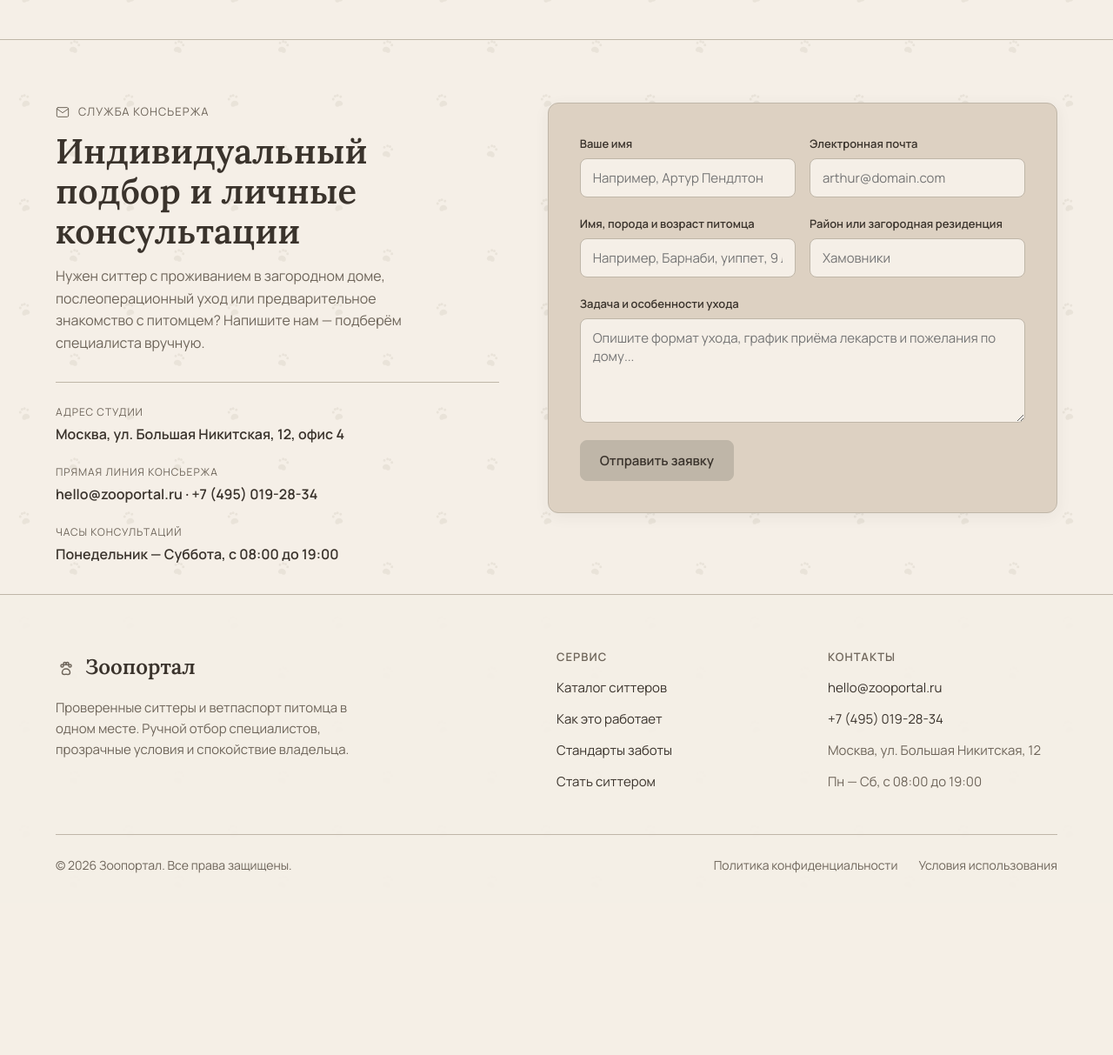
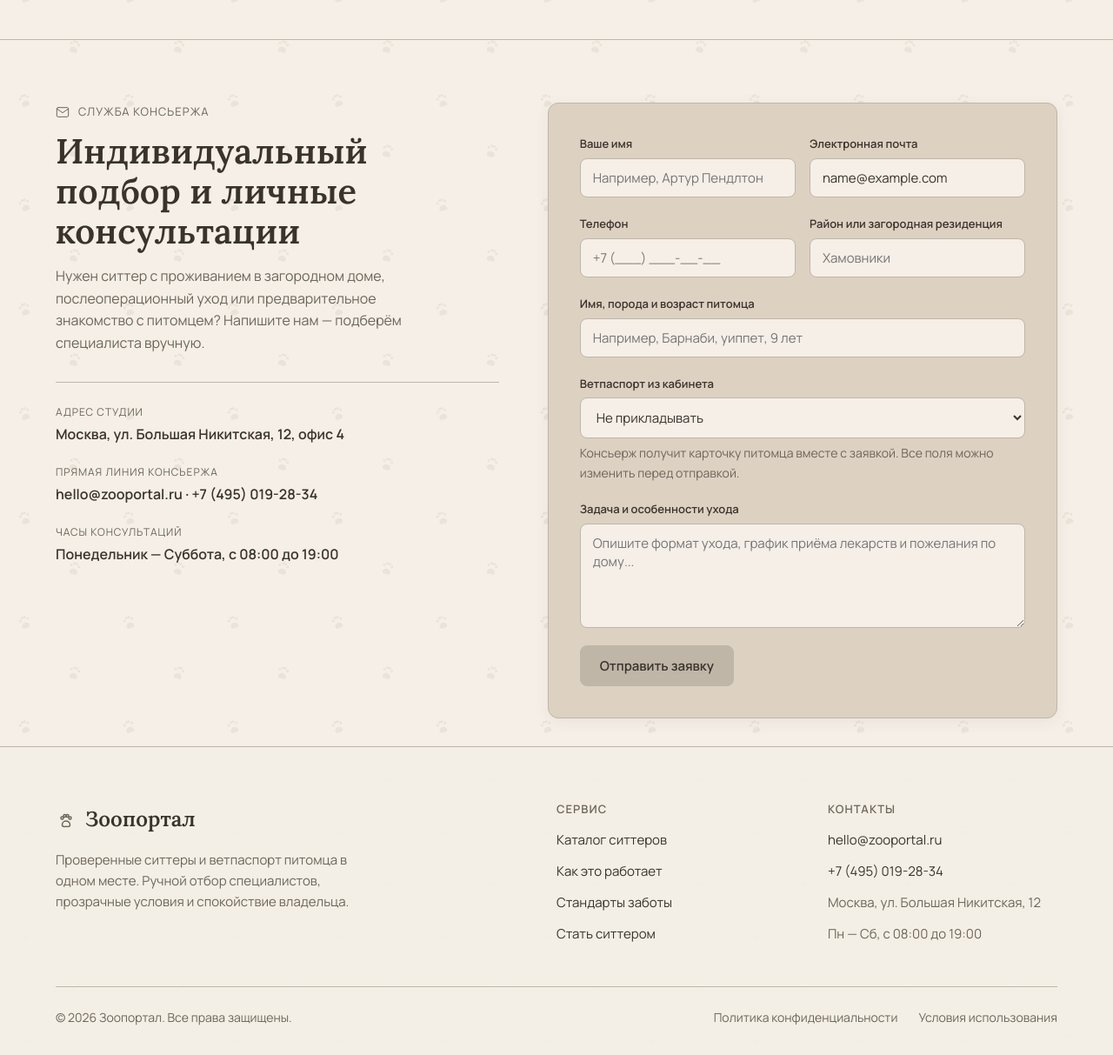
Before and after one commit to bncancri/zooportal, a Flask app: page / in a window 1280 px wide. Shown: the part 3276-4489 px from the top of the page at 87% size. Before the commit the page ends 4280 px from the top, so only its background shows below. Run offline with Flask 3, Linux system fonts and the light colour scheme; a user stored in the database is signed in; tables that the repository leaves empty hold one stand-in row (values such as "Sample post").

Commit message:
Предзаполнение заявок из аккаунта и ветпаспорт в консьерже
- _request_defaults(kind): email из аккаунта, имя/телефон/район и pet_id из последнего обращения того же типа; все поля остаются редактируемыми;
- формы /request/<kind> и инлайн-консьерж на главной получают подсказки, при ошибке валидации показываются присланные значения;
- консьерж: селект ветпаспорта на главной и на /request/concierge, снимок карточки в pet_info, как у care;
- в инлайн-форму добавлен телефон; pet_id у sitter и чужие карточки игнорируются;
- project.md: правила предзаполнения, дублирование формы консьержа, pet_id для care/concierge.

Co-authored-by: arena-agent <297053741+arena-agent@users.noreply.github.com>

```diff
--- a/app.py
+++ b/app.py
@@ -84,7 +84,7 @@ class Request(db.Model):
 
     # Связь с аккаунтом и ветпаспортом (у гостя может быть пусто)
     user_id = db.Column(db.Integer, db.ForeignKey('user.id'), nullable=True, index=True)
-    pet_id = db.Column(db.Integer, db.ForeignKey('pet_passport.id'), nullable=True)
+    pet_id = db.Column(db.Integer, db.ForeignKey('pet_passport.id'), nullable=True)  # ветпаспорт: care / concierge
 
     # Если запрос адресован конкретному специалисту из каталога
     sitter_slug = db.Column(db.String(80), nullable=True)
@@ -138,6 +138,33 @@ def _user_pets():
     return PetPassport.query.filter_by(owner_id=current_user.id).order_by(PetPassport.id.desc()).all()
 
 
+def _request_defaults(kind):
+    """Подсказки для формы заявки из аккаунта и последнего обращения того же типа.
+
+    Возвращает обычные значения для полей: пользователь может исправить любое из них руками.
+    Ищем именно тот же kind, иначе район работы из анкеты sitter подставился бы клиенту.
+    """
+    if not current_user.is_authenticated:
+        return {}
+
+    defaults = {'email': current_user.email}
+    last = (
+        Request.query
+        .filter_by(user_id=current_user.id, kind=kind)
+        .order_by(Request.created_at.desc(), Request.id.desc())
+        .first()
+    )
+    if last:
+        for field in ('name', 'phone', 'district'):
+            value = getattr(last, field)
+            if value:
+                defaults[field] = value
+        # Подставляем питомца, только если карточка ещё принадлежит этому пользователю
+        if last.pet_id and PetPassport.query.filter_by(id=last.pet_id, owner_id=current_user.id).first():
+            defaults['pet_id'] = str(last.pet_id)
+    return defaults
+
+
 @app.template_filter('pet_age')
 def pet_age_filter(birth_date):
     """Возвращает возраст питомца строкой: '2 года 4 мес.'"""
@@ -183,6 +210,8 @@ def index():
         sitters=SITTERS,
         hero_pet=pets[0] if pets else None,
         pets_count=len(pets),
+        pets=pets,
+        form=_request_defaults('concierge'),
     )
 
 
@@ -350,7 +379,7 @@ def request_form(kind):
         sitter=sitter,
         pets=_user_pets(),
         error=None,
-        form={},
+        form=_request_defaults(kind),
     )
 
 
@@ -370,10 +399,10 @@ def request_submit():
     pet_info = (request.form.get('pet_info') or '').strip()[:200] or None
     message = (request.form.get('message') or '').strip() or None
 
-    # Питомца берём только из своего аккаунта — чужие id игнорируем
+    # Ветпаспорт прикладываем только к уходу и консьержу; чужие id игнорируем
     pet = None
     pet_id = request.form.get('pet_id', type=int)
-    if pet_id and current_user.is_authenticated:
+    if pet_id and current_user.is_authenticated and kind in ('care', 'concierge'):
         pet = PetPassport.query.filter_by(id=pet_id, owner_id=current_user.id).first()
 
     if pet:
--- a/templates/index.html
+++ b/templates/index.html
@@ -309,28 +309,52 @@
       <div class="form-row">
         <div class="field-group">
           <label for="name">Ваше имя</label>
-          <input type="text" id="name" name="name" class="input-control" placeholder="Например, Артур Пендлтон" required />
+          <input type="text" id="name" name="name" class="input-control" placeholder="Например, Артур Пендлтон" value="{{ form.get('name', '') }}" required />
         </div>
         <div class="field-group">
           <label for="email">Электронная почта</label>
-          <input type="email" id="email" name="email" class="input-control" placeholder="arthur@domain.com" required />
+          <input type="email" id="email" name="email" class="input-control" placeholder="arthur@domain.com" value="{{ form.get('email', '') }}" required />
         </div>
       </div>
 
       <div class="form-row">
         <div class="field-group">
-          <label for="pet_info">Имя, порода и возраст питомца</label>
-          <input type="text" id="pet_info" name="pet_info" class="input-control" placeholder="Например, Барнаби, уиппет, 9 лет" />
+          <label for="phone">Телефон</label>
+          <input type="tel" id="phone" name="phone" class="input-control" placeholder="+7 (___) ___-__-__" value="{{ form.get('phone', '') }}" />
         </div>
         <div class="field-group">
           <label for="district">Район или загородная резиденция</label>
-          <input type="text" id="district" name="district" class="input-control" placeholder="Хамовники" />
+          <input type="text" id="district" name="district" class="input-control" placeholder="Хамовники" value="{{ form.get('district', '') }}" />
         </div>
       </div>
 
       <div class="field-group">
+        <label for="pet_info">Имя, порода и возраст питомца</label>
+        <input type="text" id="pet_info" name="pet_info" class="input-control" placeholder="Например, Барнаби, уиппет, 9 лет" value="{{ form.get('pet_info', '') }}" />
+      </div>
+
+      {% if current_user.is_authenticated and pets %}
+        <div class="field-group">
+          <label for="pet_id">Ветпаспорт из кабинета</label>
+          <select id="pet_id" name="pet_id" class="input-control">
+            <option value="">Не прикладывать</option>
+            {% for pet in pets %}
+              <option value="{{ pet.id }}" {% if form.get('pet_id') == pet.id|string %}selected{% endif %}>
+                {{ pet.pet_name }}{% if pet.breed %} · {{ pet.breed }}{% endif %}
+              </option>
+            {% endfor %}
+          </select>
+          <p class="form-hint">Консьерж получит карточку питомца вместе с заявкой. Все поля можно изменить перед отправкой.</p>
+        </div>
+      {% elif current_user.is_authenticated %}
+        <p class="form-hint">В ветпаспорте пока нет питомцев. <a href="{{ url_for('dashboard') }}#pet-form">Добавьте карточку</a> — консьерж учтёт её данные при подборе.</p>
+      {% else %}
+        <p class="form-hint"><a href="{{ url_for('login', next=request.path + '#contact') }}">Войдите в аккаунт</a>, чтобы приложить к заявке ветпаспорт и подтянуть контакты.</p>
+      {% endif %}
+
+      <div class="field-group">
         <label for="message">Задача и особенности ухода</label>
-        <textarea id="message" name="message" class="input-control" placeholder="Опишите формат ухода, график приёма лекарств и пожелания по дому..."></textarea>
+        <textarea id="message" name="message" class="input-control" placeholder="Опишите формат ухода, график приёма лекарств и пожелания по дому...">{{ form.get('message', '') }}</textarea>
       </div>
 
       <div>
```
Also changed, not shown: project.md (+15 -4 lines), templates/request.html (+24 -0 lines).
